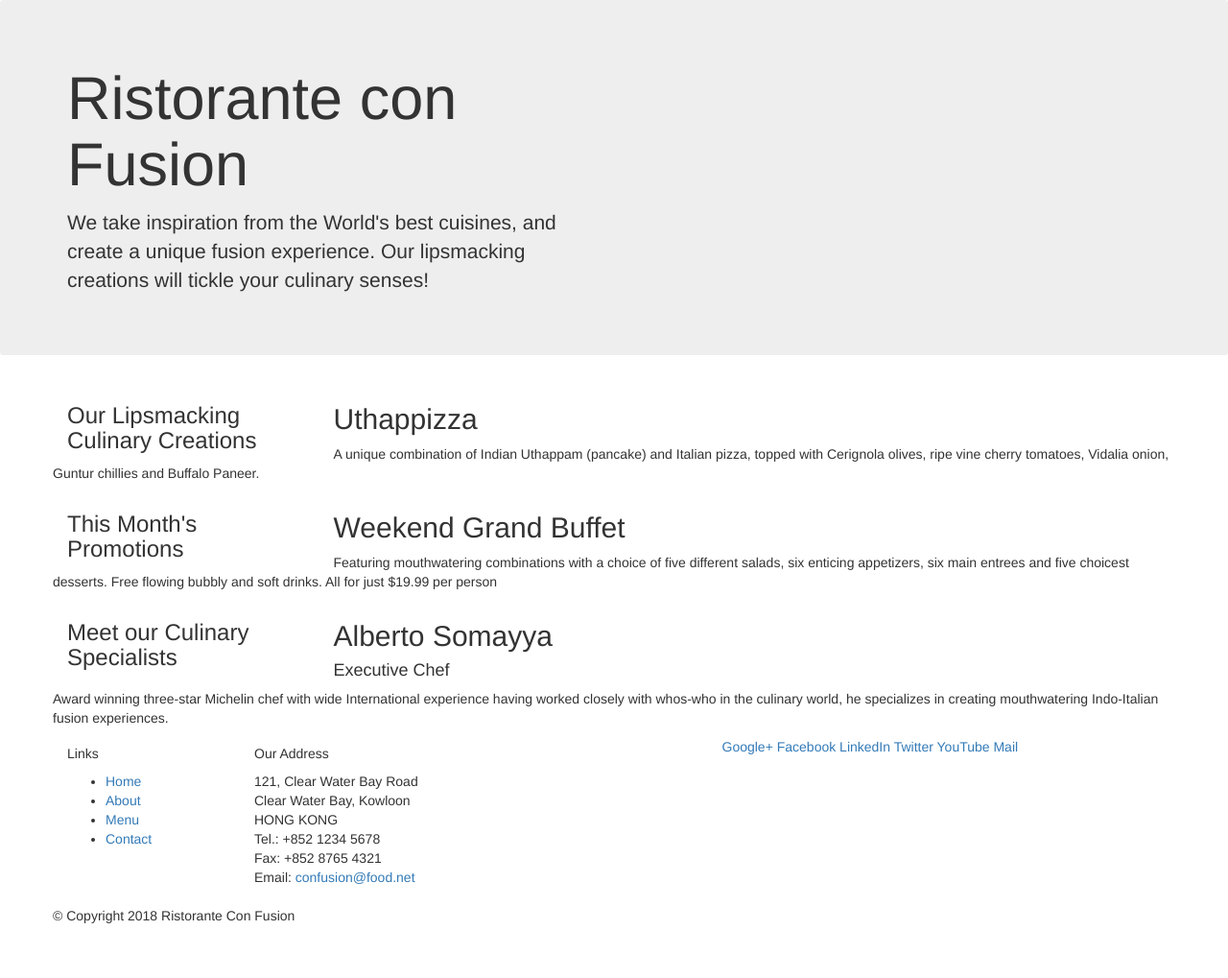
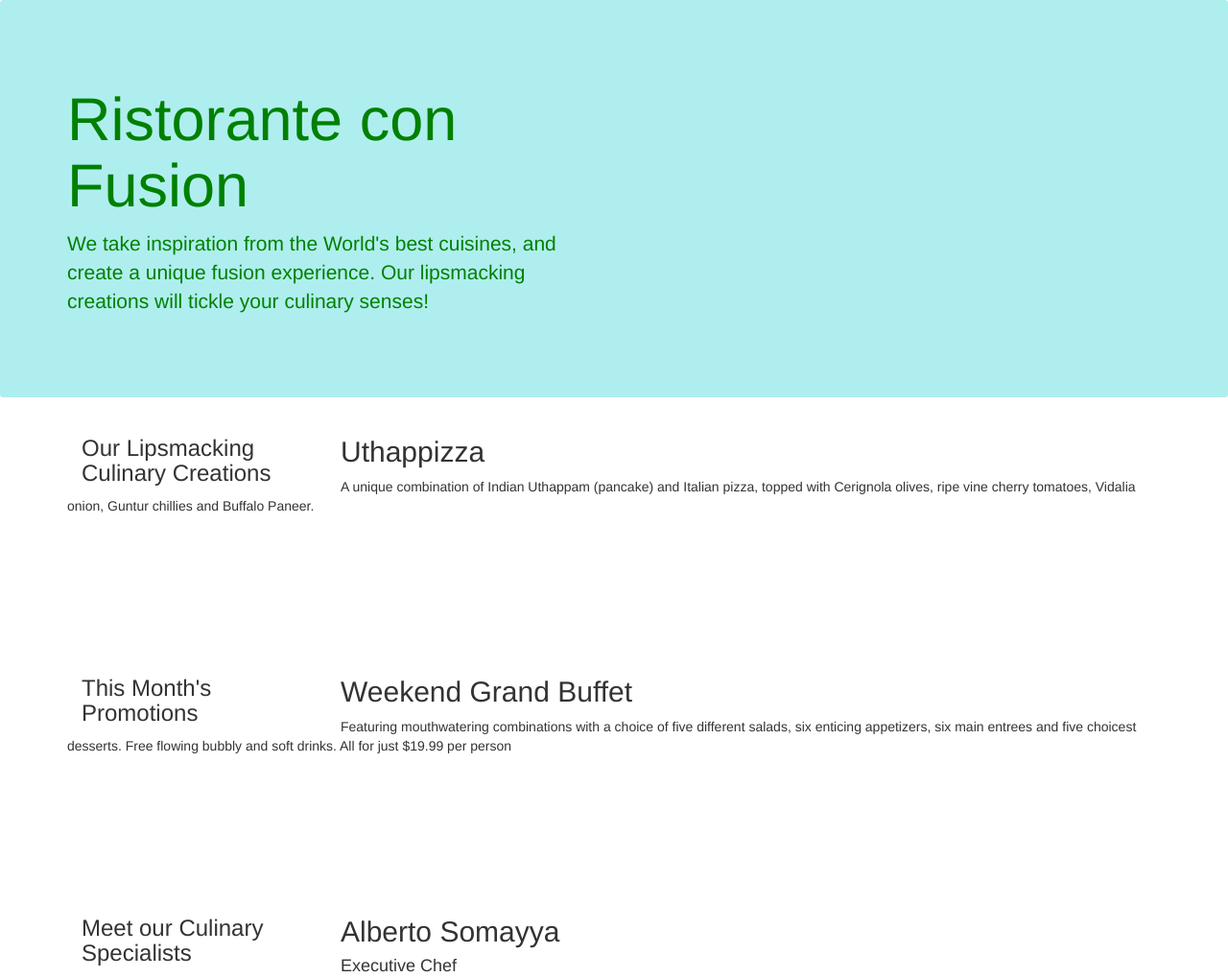
Before and after one commit to Jasai007/Bootstrap, a plain HTML site: page index.html in a window 1280 px wide. Shown: the top 1019 px of the page at 96% size. Before the commit the page ends 974 px from the top, so only its background shows below. Drawn offline with nearby package versions, Linux system fonts and the light colour scheme.

Commit message:
bootstrap grid part-2

```diff
--- /dev/null
+++ b/css/styles.css
@@ -0,0 +1,34 @@
+.row-header{
+    margin: 0 px auto;
+    padding:0 px auto;
+}
+
+.row-content{
+    margin:0px auto;
+    padding: 20px 0px 20px 0px;
+    min-height: 250px;
+}
+
+.footer{
+    background-color: #D1C4E9;
+    margin:0px auto;
+    padding: 20px 0px 20px 0px;
+}
+
+.jumbotron {
+    padding: 4rem 2rem;
+    margin-bottom: 2rem;
+    background-color: var(--bs-light);
+    border-radius: .3rem;
+    padding: 70px 30px 70px 30px;
+    background:paleturquoise;
+    margin:0px auto;
+    color:green;
+  }
+
+  .address{
+      font-size: 80%;
+      margin: 0px;
+      color: black;
+
+  }
--- a/index.html
+++ b/index.html
@@ -1,14 +1,6 @@
 <!DOCTYPE html>
 <html lang="en" >
 
-    <style type="text/css">
-        .jumbotron {
-          padding: 4rem 2rem;
-          margin-bottom: 2rem;
-          background-color: var(--bs-light);
-          border-radius: .3rem;
-        }
-    </style>
 
 <head>
     <!--Required meta tags-->
@@ -18,6 +10,7 @@
 
     <!--Bootstrap CSS-->
     <link rel="stylesheet" href="node_modules/bootstrap/dist/css/bootstrap.min.css">
+    <link rel="stylesheet" href="css/styles.css">
 
     <title>Ristorante Con Fusion</title>
 
@@ -28,7 +21,7 @@
 
     <header class="jumbotron">
         <div class="container">
-            <div class="row">
+            <div class="row row-header">
                 <div class="col-12 col-sm-6">
                     <h1>Ristorante con Fusion</h1>
                     <p>We take inspiration from the World's best cuisines, and create a unique fusion experience. Our lipsmacking creations will tickle your culinary senses!</p>
@@ -40,7 +33,7 @@
     </header>
 
     <div class="container">
-        <div class="row">
+        <div class="row row-content align-items-center">
             <div class="col-12 col-sm-4 order-sm-last col-md-3">
                 <h3>Our Lipsmacking Culinary Creations</h3>
             </div>
@@ -51,7 +44,7 @@
         </div>
 
 
-        <div class="row">
+        <div class="row row-content align-items-center">
             <div class="col-12 col-sm-4 col-md-3">
                 <h3>This Month's Promotions</h3>
             </div>
@@ -61,7 +54,7 @@
             </div>
         </div>
 
-        <div class="row">
+        <div class="row row-content align-items-center">
             <div class="col-12 col-sm-4 col-md-3">
                 <h3>Meet our Culinary Specialists</h3>
             </div>
@@ -73,12 +66,12 @@
         </div>
     </div>
 
-    <footer >
+    <footer class="footer">
         <div class="container">
-            <div class="row">
+            <div class="row ">
                 <div class="col-4 offset-1 col-sm-2">
                     <h5>Links</h5>
-                    <ul>
+                    <ul class="list-unstyled">
                         <li><a href="#">Home</a></li>
                         <li><a href="#">About</a></li>
                         <li><a href="#">Menu</a></li>
@@ -96,8 +89,8 @@
 		              Email: <a href="mailto:confusion@food.net">confusion@food.net</a>
 		           </address>
                 </div>
-                <div class="col-12 col-sm-4">
-                    <div>
+                <div class="col-12 col-sm-4 align-self-center">
+                    <div class="text-center">
                         <a href="http://google.com/+">Google+</a>
                         <a href="http://www.facebook.com/profile.php?id=">Facebook</a>
                         <a href="http://www.linkedin.com/in/">LinkedIn</a>
@@ -107,7 +100,7 @@
                     </div>
                 </div>
            </div>
-           <div class="row">
+           <div class="row justify-content-center">
                 <div class="col-auto offset-1">
                     <p>© Copyright 2018 Ristorante Con Fusion</p>
                 </div>
```
